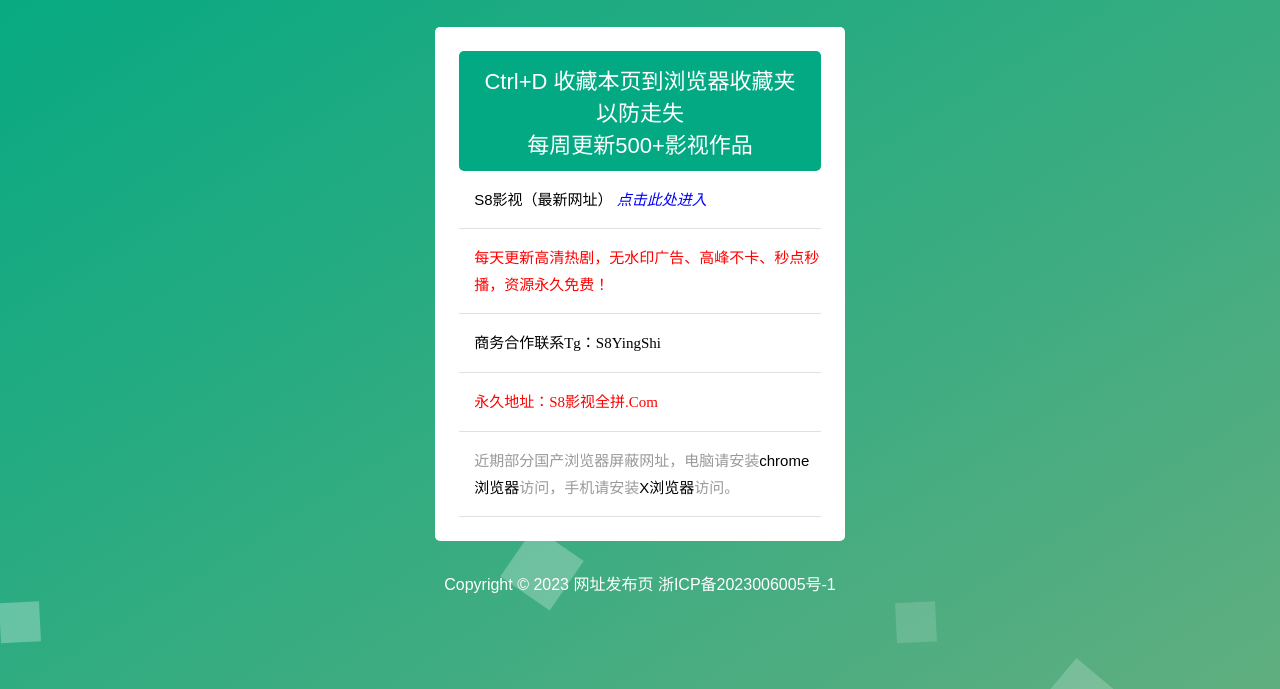
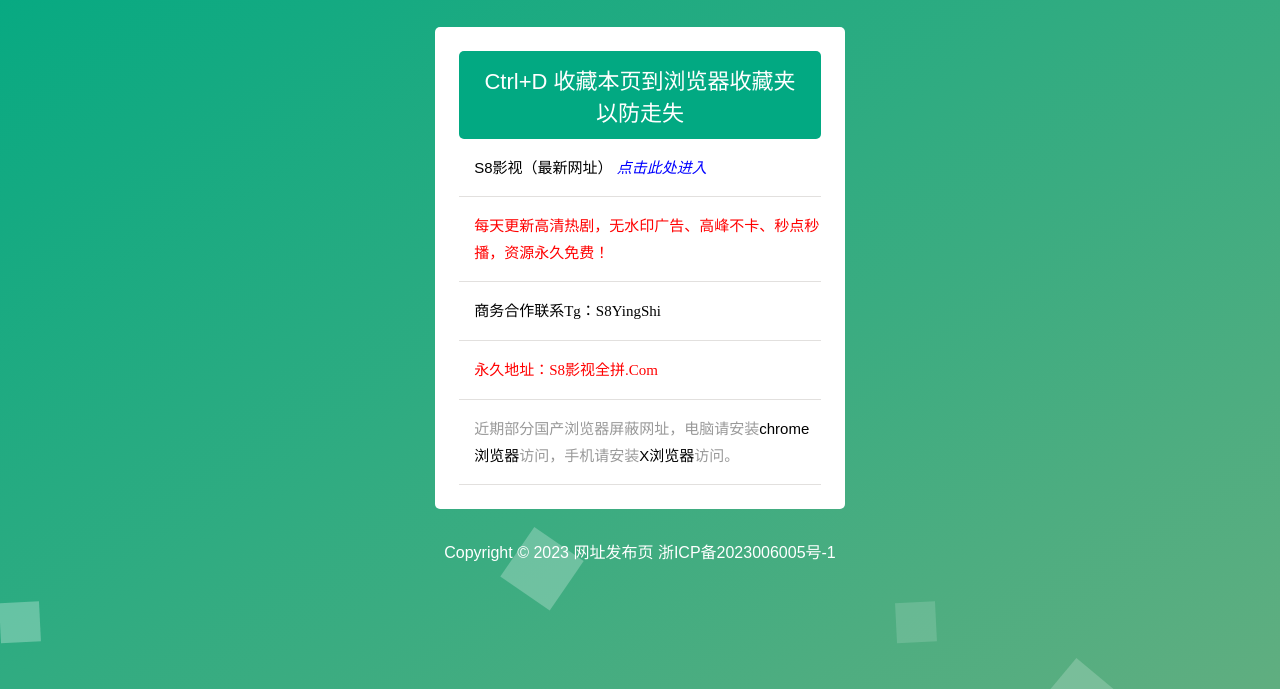
Before and after one commit to S8yingshi/S8-, a plain HTML site: page index.html in a window 1280 px wide. Shown: the part 111-800 px from the top of the page. Drawn offline with Linux system fonts and the light colour scheme; a script that the page names is missing.

Commit message:
index.html

```diff
--- a/index.html
+++ b/index.html
@@ -30,7 +30,7 @@
 					<div class="content-top">
 							<h2>Ctrl+D 收藏本页到浏览器收藏夹  <br>
 								以防走失 <br>
-								每周更新500+影视作品</h2>
+							</h2>
 							<ul>
 															<li>
 									S8影视（最新网址）									<i>
```
